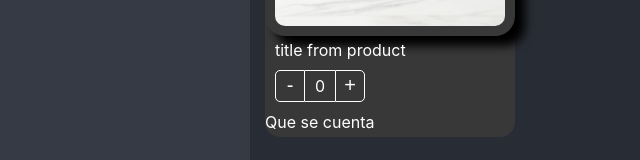
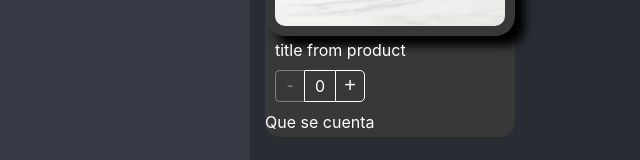
Before and after one commit to jotasenator/ReactTypeScript-ProyectoInicial, a React (Vite) app: page /shopping in a window 1280 px wide. Shown: the part 388-548 px from the top of the page, without its empty margins (0-640 px from the left). Built offline with nearby package versions, Linux system fonts and the light colour scheme.

Commit message:
min max counter y lso estilso en lso botones

```diff
--- a/src/02-component-patters/components/ProductButtons.tsx
+++ b/src/02-component-patters/components/ProductButtons.tsx
@@ -1,4 +1,4 @@
-import { useContext } from "react";
+import { useCallback, useContext } from "react";
 import { ProductContext } from "./ProductCard";
 import styles from "../styles/styles.module.css";
 
@@ -8,15 +8,42 @@ export interface Props {
 }
 
 export const ProductButtons = ({ className, style }: Props) => {
-  const { increaseBy, counter } = useContext(ProductContext);
+  //TODO: maxCount
+  const { increaseBy, counter, minCount, maxCount } =
+    useContext(ProductContext);
+
+  //TODO: isMaxReached =useCallback, dependencies [counter, maxCount]
+  // true si el  count es igual a maxCounter
+  // false si no lo es
+
+  const isMinReached = () => {
+    return minCount === 0 && counter === minCount;
+  };
+
+  const isMaxReached = useCallback(
+    () => !!maxCount && counter === maxCount,
+    [counter, maxCount]
+  );
 
   return (
     <div style={style} className={`${styles.buttonsContainer} ${className}`}>
-      <button className={styles.buttonMinus} onClick={() => increaseBy(-1)}>
+      <button
+        disabled={isMinReached() && true}
+        className={`${styles.buttonMinus} ${
+          isMinReached() && styles.disabled
+        } ${isMinReached() && styles.disabledMinus}`}
+        onClick={() => increaseBy(-1)}
+      >
         -
       </button>
       <div className={styles.countLabel}>{counter}</div>
-      <button className={styles.buttonAdd} onClick={() => increaseBy(1)}>
+      <button
+        disabled={isMaxReached() && true}
+        className={`${styles.buttonAdd} ${isMaxReached() && styles.disabled} ${
+          isMaxReached() && styles.disabledPlus
+        }`}
+        onClick={() => increaseBy(1)}
+      >
         +
       </button>
     </div>
--- a/src/02-component-patters/components/ProductCard.tsx
+++ b/src/02-component-patters/components/ProductCard.tsx
@@ -31,7 +31,7 @@ export const ProductCard = ({
   value,
   initialValues,
 }: Props) => {
-  const { counter, increaseBy } = useProduct({
+  const { counter, increaseBy, minCount, maxCount } = useProduct({
     onChange,
     product,
     value,
@@ -39,7 +39,7 @@ export const ProductCard = ({
   });
 
   return (
-    <Provider value={{ counter, increaseBy, product }}>
+    <Provider value={{ counter, increaseBy, product, minCount, maxCount }}>
       <div style={style} className={`${styles.productCard} ${className}`}>
         {children("Que se cuenta")}
       </div>
--- a/src/02-component-patters/hooks/useProduct.ts
+++ b/src/02-component-patters/hooks/useProduct.ts
@@ -13,8 +13,6 @@ export const useProduct = ({ onChange, product, value = 0, initialValues }: useP
     const [counter, setCounter] = useState<number>(initialValues?.count || value);
 
     const isMounted = useRef(false)
-
-
 
     const increaseBy = (value: number) => {
 
@@ -41,7 +39,9 @@ export const useProduct = ({ onChange, product, value = 0, initialValues }: useP
 
     return {
         counter,
-        increaseBy
+        increaseBy,
+        minCount: initialValues?.minCount,
+        maxCount: initialValues?.maxCount,
     }
 
 }
--- a/src/02-component-patters/pages/ShoppingPage.tsx
+++ b/src/02-component-patters/pages/ShoppingPage.tsx
@@ -23,6 +23,7 @@ const ShopingPage = () => {
         initialValues={{
           count: 4,
           maxCount: 10,
+          minCount: 0,
         }}
       >
         {(text) => (
--- a/src/02-component-patters/styles/styles.module.css
+++ b/src/02-component-patters/styles/styles.module.css
@@ -1,5 +1,3 @@
-
-
 .productCard {
   background-color: white;
   border-radius: 15px;
@@ -60,3 +58,16 @@
 .buttonAdd:hover {
   background-color: rgba(0, 0, 0, 0.1);
 }
+
+.disabled {
+  border-color: grey !important;
+  color: grey !important;
+  cursor: not-allowed;
+}
+
+.disabledMinus {
+  border-right: 1px solid white !important;
+}
+.disabledPlus {
+  border-left: 1px solid white !important;
+}
```
Also changed, not shown: src/02-component-patters/interfaces/interfaces.ts (+5 -2 lines). Lines whose indentation alone changed are shown as unchanged.
